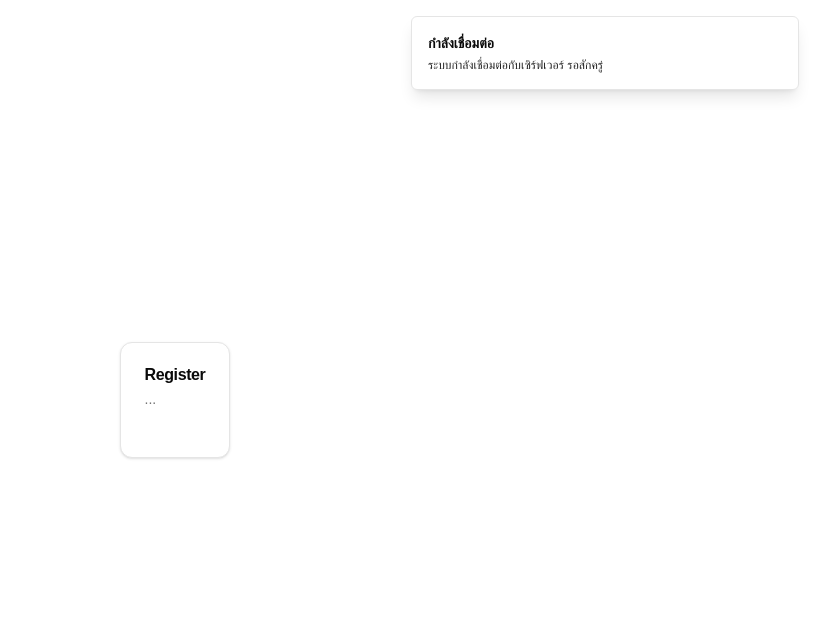
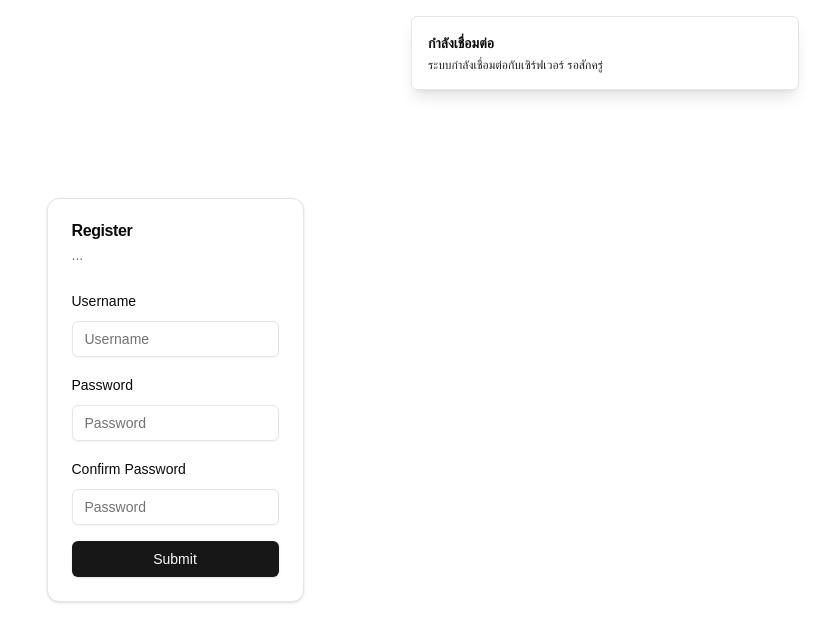
Before and after one commit to BlackBoxBanner/song-req, a Next.js app: page /auth/register in a window 1280 px wide. Shown: the top 642 px of the page, without its empty margins (465-1280 px from the left). Built offline with nearby package versions, Linux system fonts and the light colour scheme; no server answers; a web font is replaced by a local one.

Commit message:
refactor: Update registerForm component with form validation and submission logic

```diff
--- a/src/components/client/registerForm.tsx
+++ b/src/components/client/registerForm.tsx
@@ -1,13 +1,122 @@
-"use client"
+"use client";
 
+import { useForm } from "react-hook-form";
 import { z } from "zod";
+import { zodResolver } from "@hookform/resolvers/zod";
+import { Button } from "@/components/ui/button";
+import {
+  Form,
+  FormControl,
+  FormField,
+  FormItem,
+  FormLabel,
+  FormMessage,
+} from "@/components/ui/form";
+import { Input } from "@/components/ui/input";
+import { registerAction } from "@/components/action/auth";
+import { useToast } from "../ui/use-toast";
 
-const registerFormSchema = z.object({
+export const registerSchema = z
+  .object({
+    username: z.string().min(1, "Username is required"),
+    password: z.string().min(8, "Password must be at least 8 characters"),
+    confirmPassword: z
+      .string()
+      .min(8, "Confirm password must be at least 8 characters"),
+  })
+  .refine((data) => data.password === data.confirmPassword, {
+    message: "Passwords do not match",
+    path: ["confirmPassword"],
+  });
 
-})
+export type RegisterFormValues = z.infer<typeof registerSchema>;
 
 const RegisterForm = () => {
-  return <></>;
+  const form = useForm<RegisterFormValues>({
+    resolver: zodResolver(registerSchema),
+    defaultValues: {
+      username: "",
+      password: "",
+      confirmPassword: "",
+    },
+  });
+
+  const { toast } = useToast();
+
+  async function onSubmit(values: RegisterFormValues) {
+    try {
+      const actionRes = await registerAction({ ...values });
+      if (!actionRes.success) {
+        throw new Error(actionRes.message);
+      }
+      toast({
+        title: "Success",
+        description: "User registered successfully",
+      });
+    } catch (error: unknown) {
+      if (error instanceof Error) {
+        toast({
+          title: "Error",
+          description: error.message,
+          variant: "destructive",
+        });
+      } else {
+        toast({
+          title: "Error",
+          description: "An unknown error occurred",
+          type: "foreground",
+        });
+      }
+    }
+  }
+  return (
+    <Form {...form}>
+      <form onSubmit={form.handleSubmit(onSubmit)} className="space-y-4">
+        <FormField
+          control={form.control}
+          name="username"
+          render={({ field }) => (
+            <FormItem>
+              <FormLabel>Username</FormLabel>
+              <FormControl>
+                <Input placeholder="Username" {...field} />
+              </FormControl>
+              <FormMessage />
+            </FormItem>
+          )}
+        />
+        <FormField
+          control={form.control}
+          name="password"
+          render={({ field }) => (
+            <FormItem>
+              <FormLabel>Password</FormLabel>
+              <FormControl>
+                <Input placeholder="Password" type="password" {...field} />
+              </FormControl>
+              <FormMessage />
+            </FormItem>
+          )}
+        />
+        <FormField
+          control={form.control}
+          name="confirmPassword"
+          render={({ field }) => (
+            <FormItem>
+              <FormLabel>Confirm Password</FormLabel>
+              <FormControl>
+                <Input placeholder="Password" type="password" {...field} />
+              </FormControl>
+              <FormMessage />
+            </FormItem>
+          )}
+        />
+        <Button type="submit" className="w-full">
+          Submit
+        </Button>
+      </form>
+    </Form>
+  );
 };
 
 export default RegisterForm;
```
